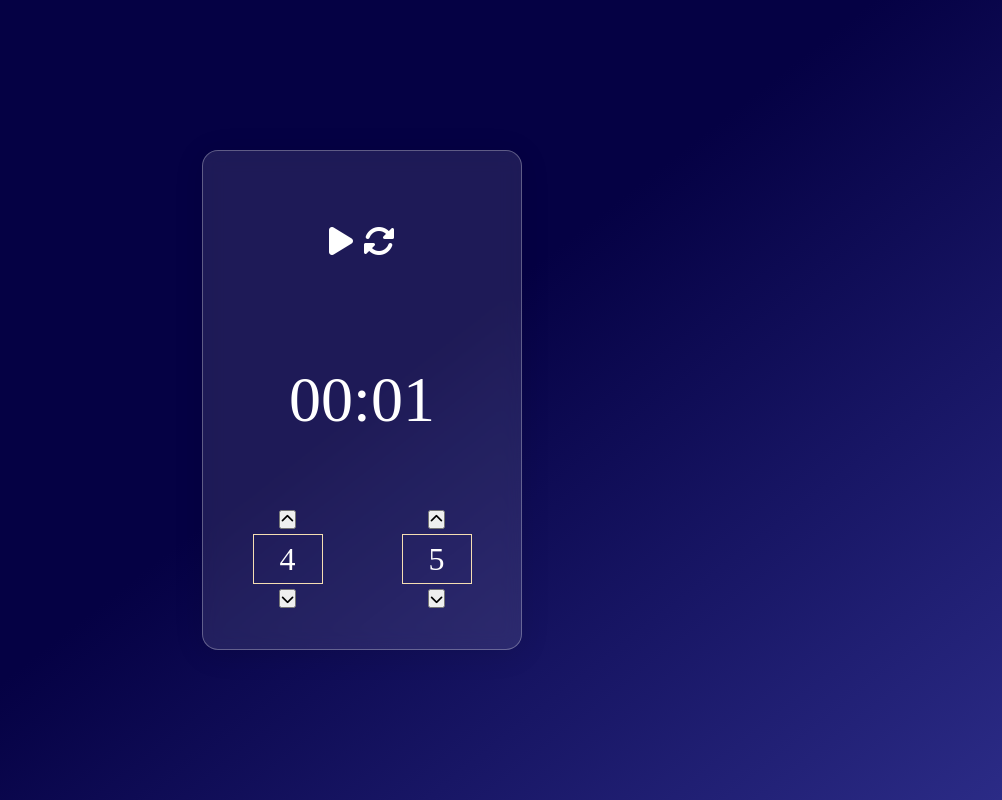
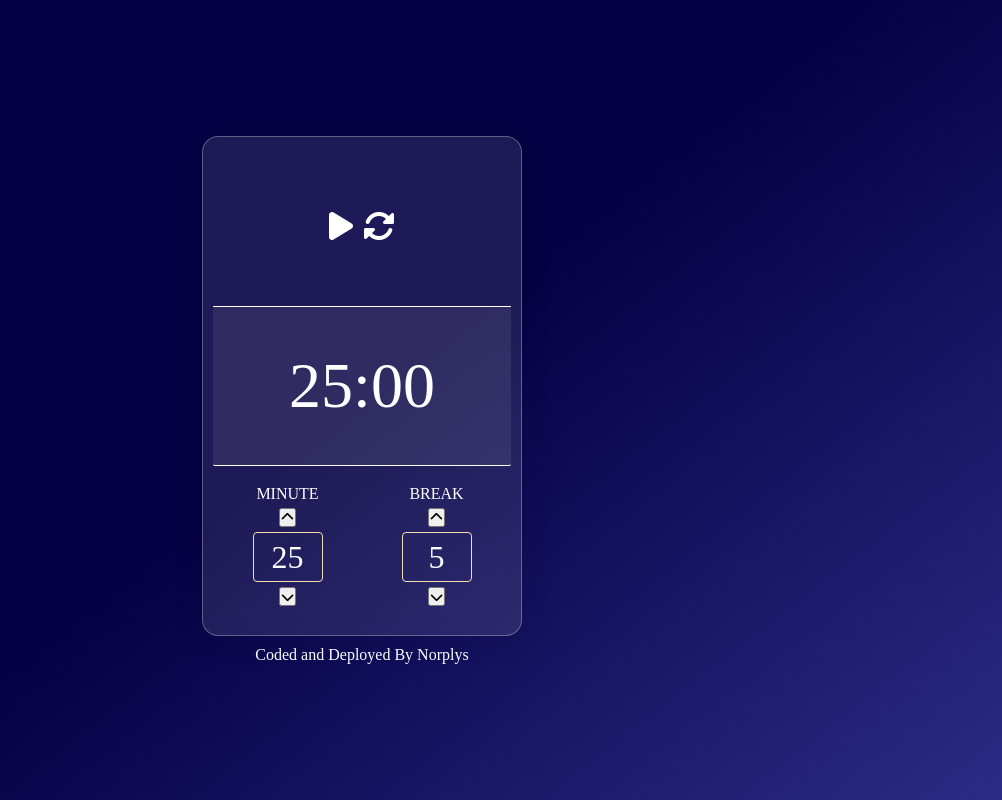
Before and after one commit to norplys/reacttimer, a React (Vite) app: page / in a window 1280 px wide. Shown: the whole page, without its empty margins (278-1280 px from the left). Built offline with nearby package versions, Linux system fonts and the light colour scheme.

Commit message:
Adding disabled logic, fixing bugg, finishing up

```diff
--- a/index.html
+++ b/index.html
@@ -8,7 +8,7 @@
       href="https://cdnjs.cloudflare.com/ajax/libs/font-awesome/6.1.1/css/all.min.css"
     />
     <meta name="viewport" content="width=device-width, initial-scale=1.0" />
-    <title>Vite + React</title>
+    <title>Timer</title>
   </head>
   <body>
     <div id="root"></div>
--- a/src/App.jsx
+++ b/src/App.jsx
@@ -11,11 +11,11 @@ class App extends React.Component{
     super();
     this.state = {
       breakTime : 5,
-      controlTime : 4,
-      minute : 0,
-      second : 1,
+      controlTime : 25,
+      minute : 25,
+      second : 0,
       interval : 0,
-      now : 'breaktime',
+      now : 'stop',
     }
   }
 
@@ -29,7 +29,6 @@ class App extends React.Component{
     }
 
     if(this.state.second === 0 && this.state.minute === 0 && this.state.interval && this.state.now === 'counting'){
-      console.log('h')
       clearInterval(this.state.interval);
       this.playsound();
       this.setState({
@@ -79,6 +78,7 @@ class App extends React.Component{
       minute : 25,
       second : 0,
       breakTime : 5,
+      now: 'stop'
     })
   }
 
@@ -105,7 +105,7 @@ class App extends React.Component{
     },1000)
     this.setState({
     interval : Interval,
-    // now : 'counting'
+    now : 'counting'
     })
   }
 
@@ -120,7 +120,12 @@ class App extends React.Component{
         minute : 1,
         controlTime : 1,
       })
-      :
+      : this.state.second != 0 ?
+      this.setState({
+        minute : this.state.controlTime + event,
+        controlTime : this.state.controlTime + event,
+        second : 0,
+      }) :
       this.setState({
         minute : this.state.controlTime + event,
         controlTime : this.state.controlTime + event,
@@ -146,11 +151,14 @@ class App extends React.Component{
 
   render(){
     return(
+      <>
       <div className='container'>
         <Button isPlay = {this.state.interval} playAndPause = {this.HandleClick.bind(this)} reset = {this.reset.bind(this)} />
         <Display  minute = {this.state.minute} second = {this.state.second}/>
-        <Control  controlTime = {this.state.controlTime} minute = {this.state.minute} minuteHandler = {this.minuteHandler.bind(this)}  break = {this.state.breakTime} breakHandler = {this.breakHandler.bind(this)} />
+        <Control  now = {this.state.now} controlTime = {this.state.controlTime} minute = {this.state.minute} minuteHandler = {this.minuteHandler.bind(this)}  break = {this.state.breakTime} breakHandler = {this.breakHandler.bind(this)} />
       </div>
+      <p>Coded and Deployed By Norplys</p>
+      </>
     )
   }
 }
--- a/src/App.scss
+++ b/src/App.scss
@@ -1,5 +1,6 @@
 $default-radius : 4px;
 $text-colour : rgba(255,255,255,0.7);
+$section-background : rgba(200, 200, 200, 0.1);
 
 @mixin flex($justify : flex-start, $align : flex-start, $direction : row){
 display: flex;
@@ -23,6 +24,11 @@ body{
     background: linear-gradient(142deg, rgba(5,1,68,1) 50%, rgba(43,43,134,1) 100%);
 
 }
+p:last-child{
+    margin-top: 10px;
+    text-align: center;
+    color: white;
+}
 .container{
     padding: 10px;
     @include flex(center, center, column);
@@ -37,6 +43,7 @@ body{
 }
 .button-container{
     @include flex(center,center);
+    border-bottom: 1px solid white;
     gap: 10px;
     flex: 1;
     width: 100%;
@@ -51,6 +58,9 @@ body{
 }
 .display-container{
     @include flex(center,center);
+    border-bottom: 1px solid white;
+    border-radius: 2px;
+    background-color: $section-background;
     flex : 1;
     width: 100%;
     color: white;
@@ -67,8 +77,14 @@ body{
     .containing{
         @include flex(center,center,column);
 
+        p{
+            margin-bottom: 5px;
+            color: white
+        }
+
         .control-display{
             @include flex(center,center);
+            border-radius: 4px;
             margin: 5px;
             width : 70px;
             height: 50px;
--- a/src/assets/component/control.jsx
+++ b/src/assets/component/control.jsx
@@ -10,14 +10,16 @@ export default class Control extends React.Component{
         return(
             <section className="control-container">
                 <section className="containing">
-                    <button className="up" onClick={() => {this.props.minuteHandler(1)}}><i className="fa-solid fa-chevron-up"></i></button>
+                    <p>MINUTE</p>
+                    <button className="up" disabled = {this.props.now === 'stop' ?  '' : 'true'} onClick={() => {this.props.minuteHandler(1)}}><i className="fa-solid fa-chevron-up"></i></button>
                     <div className="control-display">{this.props.controlTime}</div>
-                    <button className="down" onClick={() => {this.props.minuteHandler(-1)}}><i className="fa-solid fa-chevron-up fa-rotate-180"></i></button>
+                    <button className="down" disabled = {this.props.now === 'stop' ?  '' : 'true'} onClick={() => {this.props.minuteHandler(-1)}}><i className="fa-solid fa-chevron-up fa-rotate-180"></i></button>
                 </section>
                 <section className="containing">
-                    <button className="up" onClick={() => {this.props.breakHandler(1)}}><i className="fa-solid fa-chevron-up"></i></button>
+                    <p>BREAK</p>
+                    <button className="up" disabled = {this.props.now === 'stop' ?  '' : 'true'} onClick={() => {this.props.breakHandler(1)}}><i className="fa-solid fa-chevron-up"></i></button>
                     <div className="control-display">{this.props.break}</div>
-                    <button className="down" onClick={() => {this.props.breakHandler(-1)}}><i className="fa-solid fa-chevron-up fa-rotate-180"></i></button>
+                    <button className="down" disabled = {this.props.now === 'stop' ?  '' : 'true'} onClick={() => {this.props.breakHandler(-1)}}><i className="fa-solid fa-chevron-up fa-rotate-180"></i></button>
                 </section>
             </section>
         )
--- a/src/assets/component/display.jsx
+++ b/src/assets/component/display.jsx
@@ -5,7 +5,7 @@ export default class Display extends React.Component{
     }
     render(){
         return(
-            <section className="display-container">
+            <section className="display-container" style={((this.props.second === 0 && this.props.minute === 0) ? {color : 'red'} : (this.props.second < 10 && this.props.minute === 0) ? {color : 'orange'} : {color : 'white'})}>
                 {this.props.minute < 10 ? '0' + this.props.minute : this.props.minute}
                 :
                 {this.props.second < 10 ? '0' + this.props.second : this.props.second}
```
